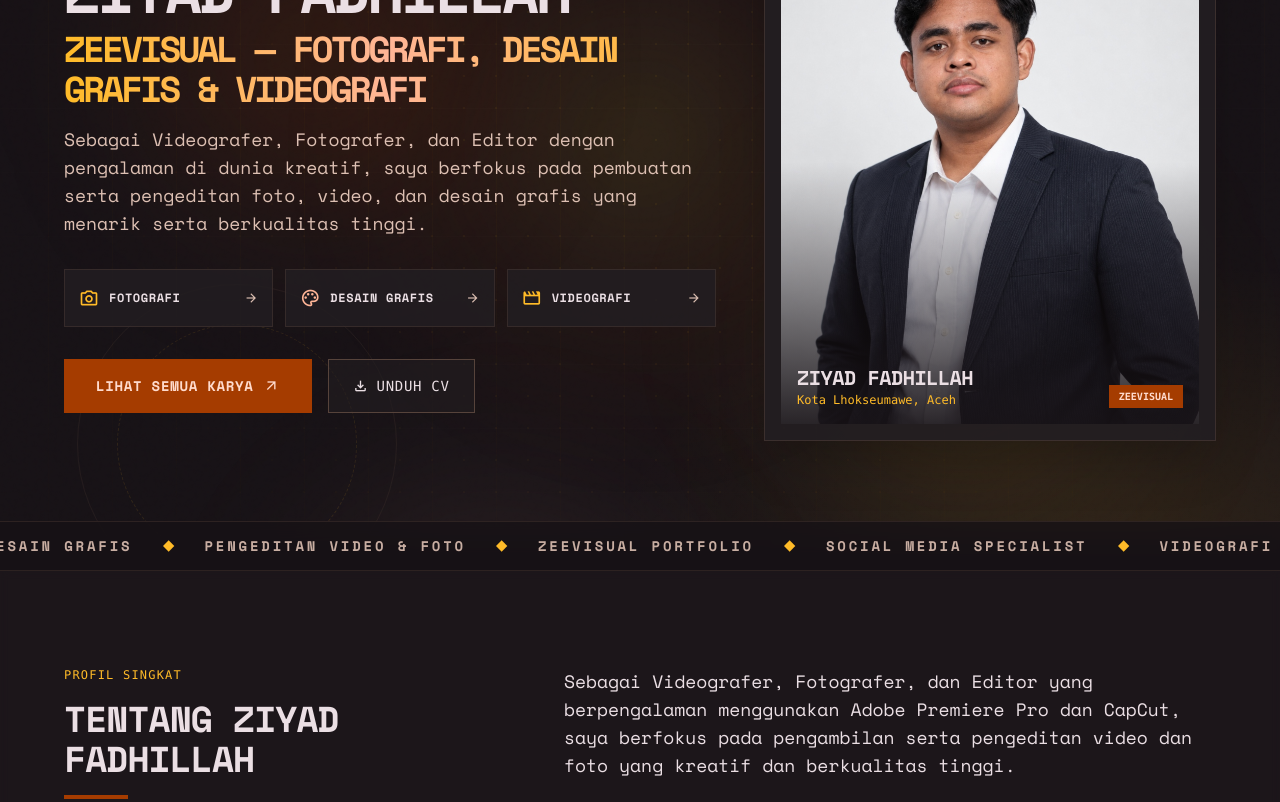
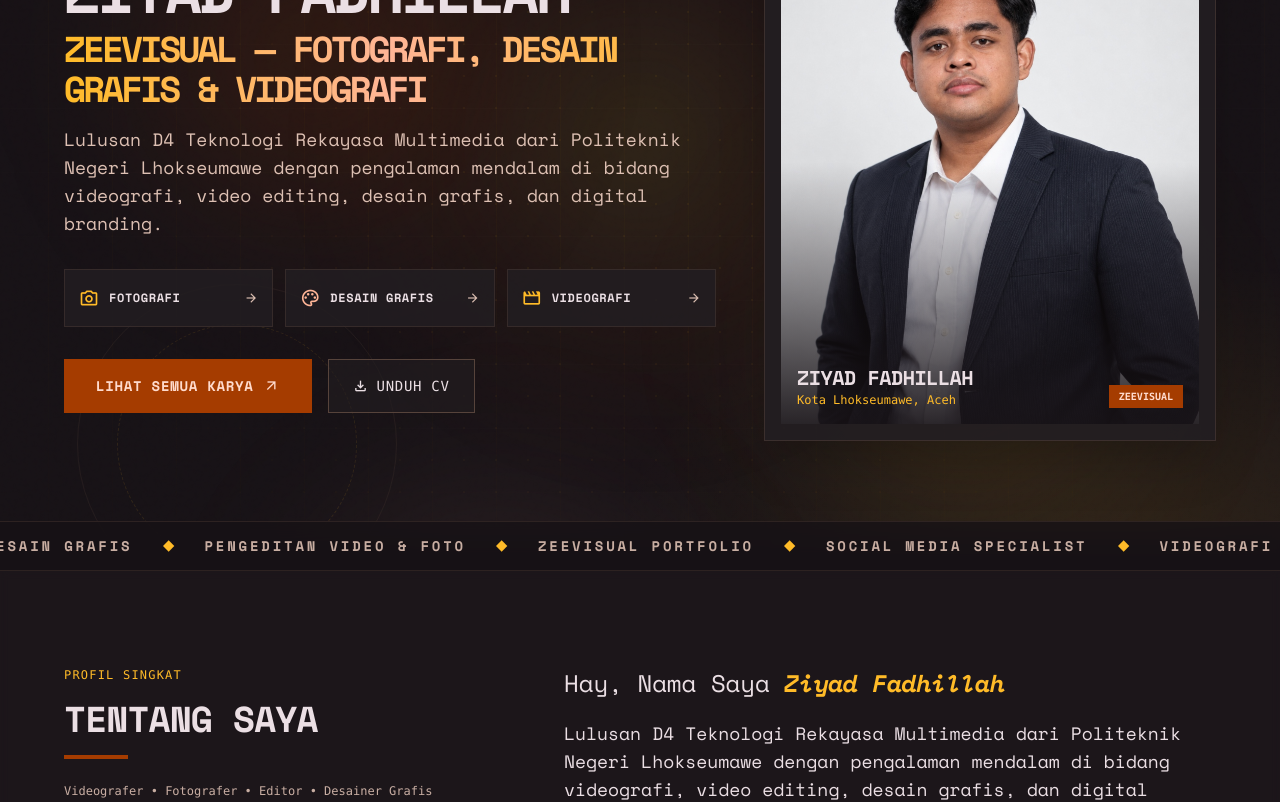
Before and after one commit to zeevisual/portofolio-zeevisual, a React (Vite) app: page / in a window 1280 px wide. Shown: the part 260-1062 px from the top of the page. Built offline with nearby package versions, Linux system fonts and the light colour scheme.

Commit message:
Update portofolio via Studio Admin Zeevisual

```diff
--- a/src/data/profileData.json
+++ b/src/data/profileData.json
@@ -11,10 +11,10 @@
     "Desainer Grafis",
     "Social Media Specialist"
   ],
-  "heroSubtitle": "Sebagai Videografer, Fotografer, dan Editor dengan pengalaman di dunia kreatif, saya berfokus pada pembuatan serta pengeditan foto, video, dan desain grafis yang menarik serta berkualitas tinggi.",
-  "shortBio": "Sebagai Videografer, Fotografer, dan Editor yang berpengalaman menggunakan Adobe Premiere Pro dan CapCut, saya berfokus pada pengambilan serta pengeditan video dan foto yang kreatif dan berkualitas tinggi.",
-  "extendedBio": "Selain videografi dan fotografi, saya juga memiliki keterampilan desain grafis menggunakan Adobe Illustrator, Photoshop, dan Canva. Dengan pengalaman kerja di bidang kreatif, pengelolaan media sosial brand, serta aktif meraih penghargaan di berbagai perlombaan video tingkat daerah hingga nasional, saya berkomitmen memberikan kontribusi terbaik dalam menciptakan konten visual yang menarik.",
-  "bio": "Sebagai Videografer, Fotografer, dan Editor dengan pengalaman di dunia kreatif, saya berkomitmen untuk menciptakan karya foto, video, dan desain grafis yang menarik dan berkualitas tinggi melalui Zeevisual.",
+  "heroSubtitle": "Lulusan D4 Teknologi Rekayasa Multimedia dari Politeknik Negeri Lhokseumawe dengan pengalaman mendalam di bidang videografi, video editing, desain grafis, dan digital branding.",
+  "shortBio": "Lulusan D4 Teknologi Rekayasa Multimedia dari Politeknik Negeri Lhokseumawe dengan pengalaman mendalam di bidang videografi, video editing, desain grafis, dan digital branding. Terbiasa menggunakan perangkat industri kreatif seperti Adobe Premiere Pro, Lightroom, Photoshop, Illustrator, dan CapCut untuk menghasilkan konten visual yang komunikatif dan bernilai komersial.",
+  "extendedBio": "Memiliki pengalaman profesional dalam mengelola media sosial bisnis, mendirikan jasa kreatif Zeevisual, serta aktif menjuarai berbagai kompetisi video tingkat regional hingga nasional. Pribadi yang kreatif, adaptif, dan siap memberikan kontribusi nyata serta berkembang bersama perusahaan.",
+  "bio": "Lulusan D4 Teknologi Rekayasa Multimedia dari Politeknik Negeri Lhokseumawe dengan pengalaman mendalam di bidang videografi, video editing, desain grafis, dan digital branding.",
   "location": "Kota Lhokseumawe, Aceh",
   "email": "ziyadfadhillah001@gmail.com",
   "instagram": "@_zeevisual",
@@ -57,7 +57,7 @@
       "ZEEVISUAL PORTFOLIO",
       "SOCIAL MEDIA SPECIALIST"
     ],
-    "aboutTitle": "Tentang Ziyad Fadhillah",
+    "aboutTitle": "Tentang Saya",
     "homePhotoTitle": "Karya Fotografi",
     "homePhotoDesc": "Kumpulan hasil fotografi dokumentasi kegiatan, potret, dan momen pilihan.",
     "homeDesignTitle": "Karya Desain Grafis",
--- a/src/pages/Home.tsx
+++ b/src/pages/Home.tsx
@@ -227,7 +227,13 @@ const Home: React.FC = () => {
               </div>
             </ScrollReveal>
 
-            <ScrollReveal direction="up" delay={120} className="lg:col-span-7 space-y-6">
+            <ScrollReveal direction="up" delay={120} className="lg:col-span-7 space-y-5">
+              <p className="font-headline text-lg sm:text-2xl font-medium text-[#ebdfe4]">
+                Hay, Nama Saya{' '}
+                <span className="font-extrabold italic text-[#ffbb28]">
+                  {profileData.fullName}
+                </span>
+              </p>
               <p className="font-body text-base sm:text-lg text-[#ebdfe4] leading-relaxed">
                 {profileData.shortBio}
               </p>
```
